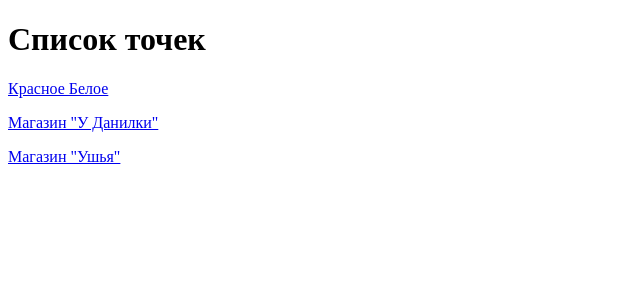
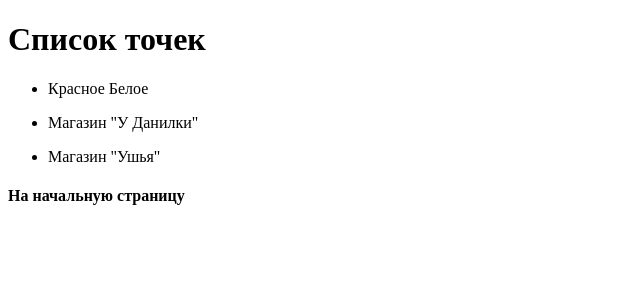
Before and after one commit to Alex220011/alex220011.github.io, a Django app: page /sasha/ in a window 1280 px wide. Shown: the top 300 px of the page, without its empty margins (0-640 px from the left). Run offline with Django 3.2, Linux system fonts and the light colour scheme; data comes from the database, SQL or seed files in the repository.

Commit message:
Добавлял style на страницы

```diff
--- a/untitled/good/templates/good/home-page.html
+++ b/untitled/good/templates/good/home-page.html
@@ -2,7 +2,7 @@
 <html lang="en">
 <head>
     <meta charset="UTF-8">
-    <title>Ghbdn</title>
+    <title>Начальная страница</title>
 </head>
 <body>
     <style>
--- a/untitled/good/templates/good/home.html
+++ b/untitled/good/templates/good/home.html
@@ -3,14 +3,27 @@
 <html lang="ru">
 <head>
     <meta charset="UTF-8">
-    <title>Торговые точки</title>
+    <title>{% block title %} Торговые точки {% endblock %}</title>
 </head>
 <body>
  <h1>Список точек</h1>
 {% for store in objects %}
+    <style>
+        a {
+         color: black;
+         text-decoration: none;
+
+        }
+
+        </style>
     <p>
-        <a href="{% url 'start_visit' store.pk %}">{{ store }}</a>
+    <ul>
+        <li><a href="{% url 'start_visit' store.id %}">{{ store }}</a></li>
+
+    </ul>
+
     </p>
 {% endfor %}
+  <h4><a href="{% url 'home_page' %}">На начальную страницу</a></h4>
 </body>
 </html>
--- a/untitled/good/templates/good/visit.html
+++ b/untitled/good/templates/good/visit.html
@@ -2,10 +2,10 @@
 <html lang="ru">
 <head>
     <meta charset="UTF-8">
-    <title>Торговая точка</title>
+    <title>{% block title %}{{ object.name }}{% endblock %}</title>
 </head>
 <body>
-    <h1><a href="{% url 'home' %}" >Главная </a></h1>
+    <h1><a href="{% url 'home' %}" >Назад </a></h1>
  <h2>{{ object.name }}</h2>
  <style>
 
```
Also changed, not shown: untitled/good/templates/good/statics/style.css (added).
